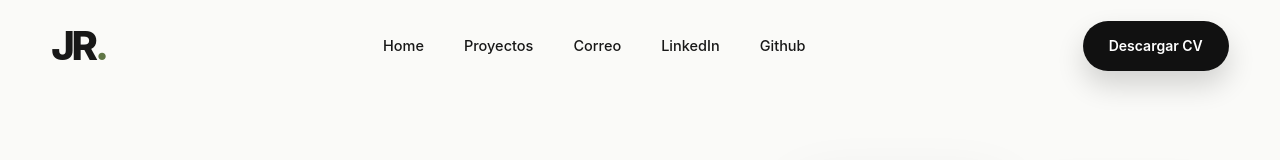
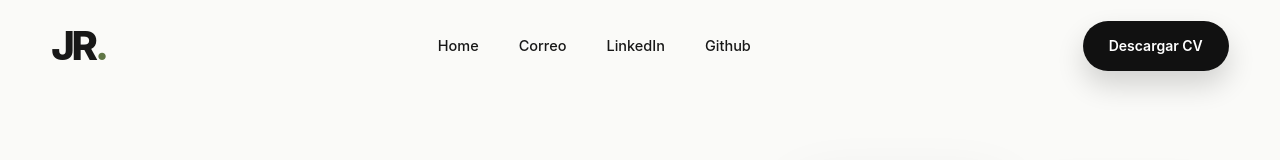
Before and after one commit to jonnschenk/Portafolio_JR, a plain HTML site: page index.html in a window 1280 px wide. Shown: the top 160 px of the page. Drawn offline with Linux system fonts and the light colour scheme; grey boxes are pictures that could not be loaded.

Commit message:
Prueba de branch

```diff
--- a/index.html
+++ b/index.html
@@ -12,7 +12,7 @@
       <nav class="nav">
         <ul class="nav-list">
           <li><a href="#inicio">Home</a></li>
-          <li><a href="#proyectos">Proyectos</a></li>
+          <!-- <li><a href="#proyectos">Proyectos</a></li> -->
           <li><a href="mailto:jonathanrott.dev@gmail.com">Correo</a></li>
           <li><a href="https://www.linkedin.com/in/jonathan-ramírez-2b0043246/" target="_blank">LinkedIn</a></li>
           <li><a href="https://github.com/jonnschenk" target="_blank">Github</a></li>
```
